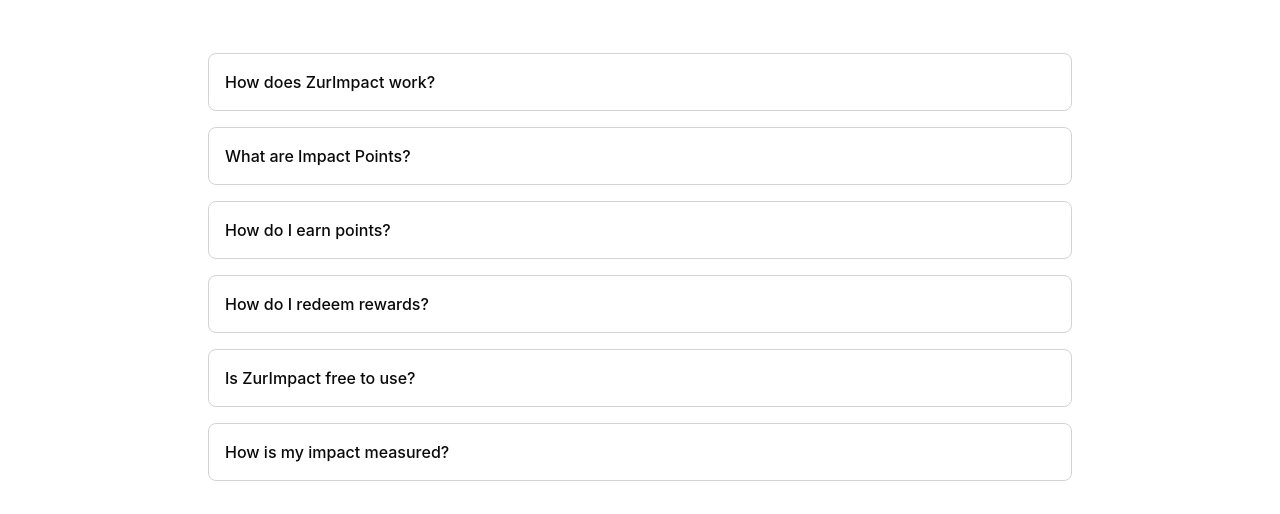
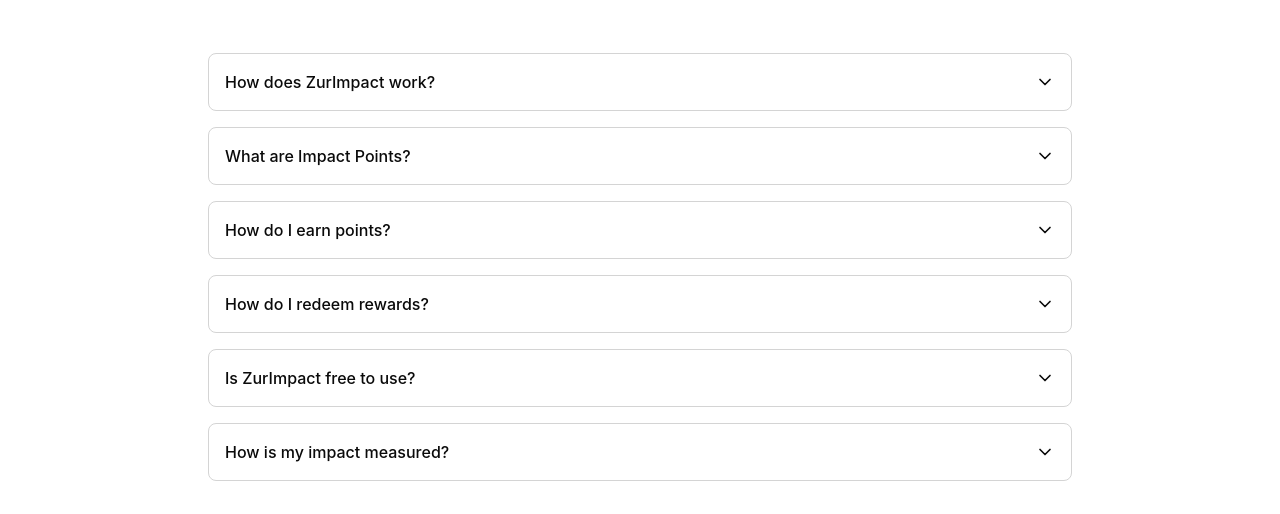
Before and after one commit to ZurImpact/ZurImpact, a React (Vite) app in the folder frontend/: page /faq in a window 1280 px wide. Shown: the part 220-734 px from the top of the page. Built offline with nearby package versions, Linux system fonts and the light colour scheme; no server answers.

Commit message:
fix: remove unnecessary variable & resolve errors from test

```diff
--- a/frontend/src/components/FaqPage/FaqPage.tsx
+++ b/frontend/src/components/FaqPage/FaqPage.tsx
@@ -1,4 +1,5 @@
-import {useTranslation, Trans} from 'react-i18next';
+import {useTranslation} from 'react-i18next';
+import {ChevronDown} from 'lucide-react';
 
 export function FaqPage() {
   const {t} = useTranslation();
@@ -46,14 +47,12 @@ export function FaqPage() {
               key={index}
               className="group rounded-lg border bg-card p-4 transition-colors hover:border-brand open:border-brand"
             >
-              <summary className="cursor-pointer list-none font-medium text-brand">{t(`faq.${faq.question}`)}</summary>
+              <summary className="flex cursor-pointer list-none items-center justify-between font-medium text-brand">
+                {t(`faq.${faq.question}`)}
+                <ChevronDown className="size-5 transition-transform group-open:rotate-180" />
+              </summary>
               <div className="mt-4 text-muted-foreground">
-                <p>
-                  <Trans
-                    i18nKey={`faq.${faq.answer}`}
-                    components={{link: <a href="/dashboard" className="text-brand hover:underline" />}}
-                  />
-                </p>
+                <p>{t(`faq.${faq.answer}`)}</p>
               </div>
             </details>
           ))}
```
Also changed, not shown: 1 other file (tests, documents, lock files or other folders).
